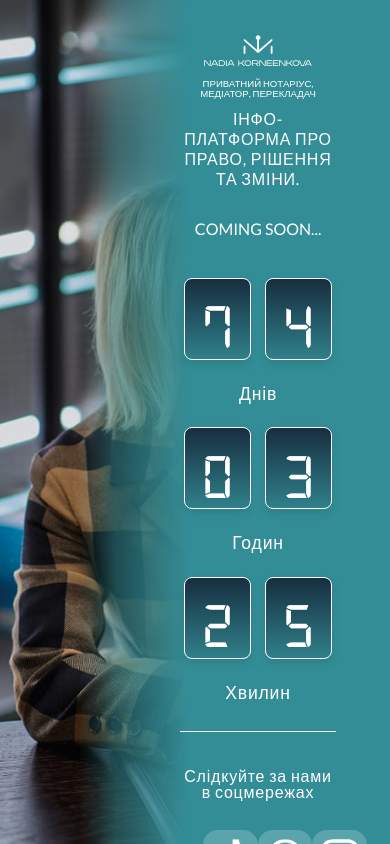
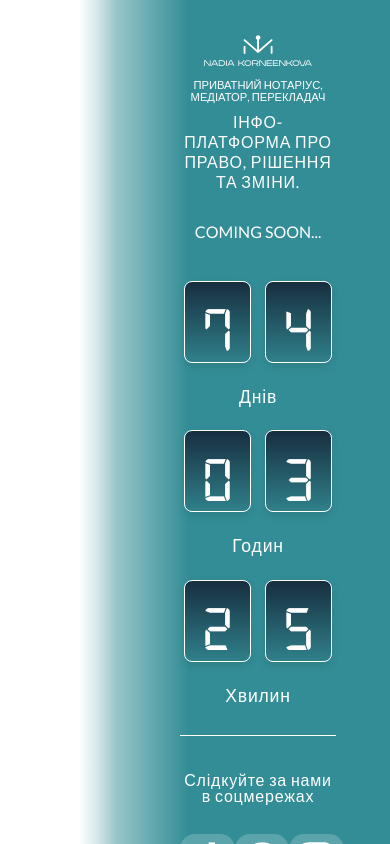
Before and after one commit to Tony-Stark-AMB/placeholder-1, a React (Vite) app: page / in a window 390 px wide. Built offline with nearby package versions, Linux system fonts and the light colour scheme.

Commit message:
change design for max-width > 768px

```diff
--- a/src/App.css
+++ b/src/App.css
@@ -143,42 +143,35 @@ p, h1, h2, h3, h4, h5, h6 {
   }
 
   .logo-signature{
-    font-size: 1em;
+    font-size: 0.7em;
+    margin: 0 0 10px 0;
   }
 
   .content-title{
-    font-size: 1.5em;
     margin: 0 0 30px 0;
   }
 
-  .content-description{
-    font-size: 1.5em;
+  .content-title,
+  .content-description,
+  .content-signature
+  {
+    font-size: 1em;
   }
 
   .content-signature{
     width: 100%;
-    font-size: 1.25em;
   }
 
   .content-social-block{
-    width: 70%;
+    width: 100%;
   }
 
 }
 
-@media (max-width: 825px) {
-     .logo-signature{
-      font-size: 0.6em;
-      margin: 0 0 10px 0;
-    }
-
-    .content-title,
-    .content-description,
-    .content-signature
-    {
-      font-size: 1em;
-    }
-
+@media (max-width: 768px) {
+  .placeholder-woomen-background{
+    display: none;
+  }
 
 
 }
--- a/src/App.jsx
+++ b/src/App.jsx
@@ -37,6 +37,7 @@ function App() {
           </div>
         </div>
       </div>
+      <img className="placeholder-woomen-background-mobile"></img>
     </div>
 
     </>
--- a/src/components/CountDown/CountDown.css
+++ b/src/components/CountDown/CountDown.css
@@ -97,7 +97,7 @@
 @media (max-width: 1010px){
   .countdown-timer {
     width: 100%;
-    flex-wrap: wrap;
+    flex-direction: column;
   }
 
   .digit-block {
```
Also changed, not shown: public/main_bg_placeholder-mobile.png.png (added).
